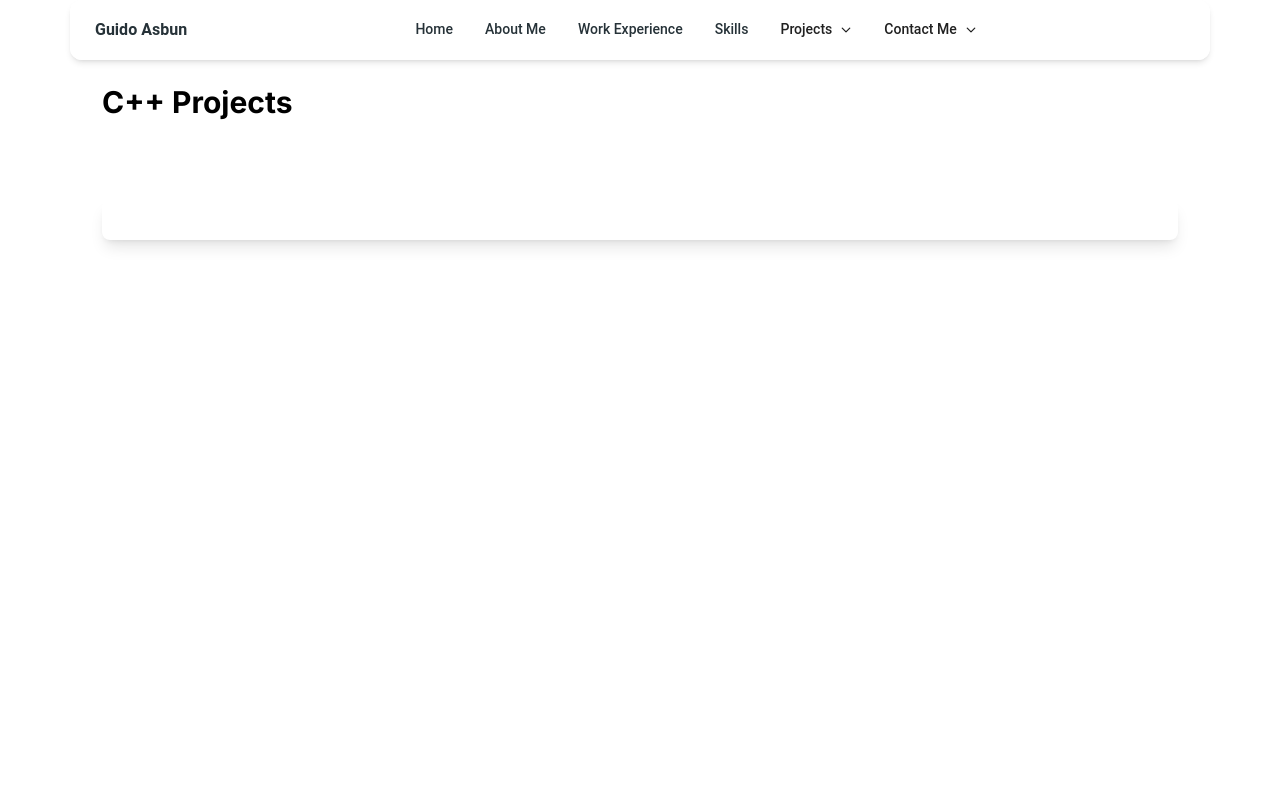
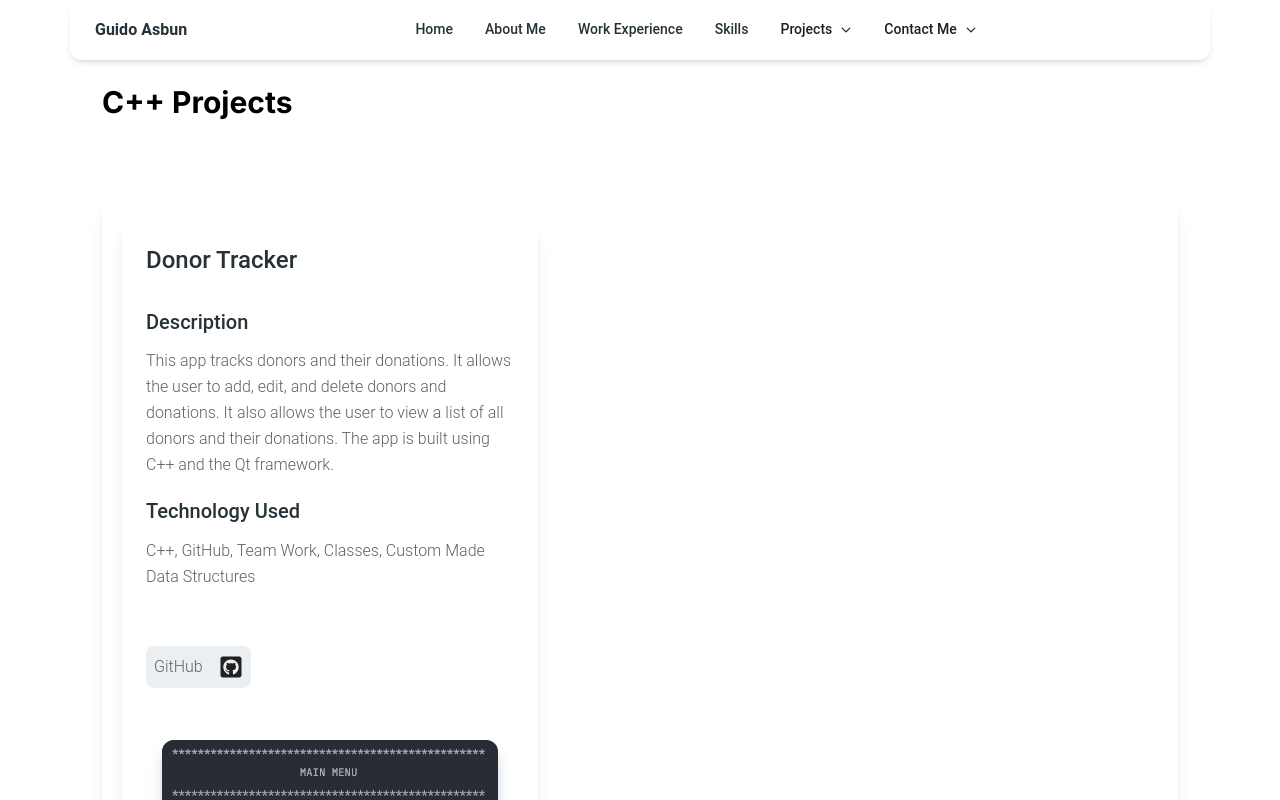
Before and after one commit to guidoasbun/portfolio-v2, a Next.js app: page /projects/cpp-projects in a window 1280 px wide. Shown: the top 800 px of the page. Built offline with nearby package versions, Linux system fonts and the light colour scheme.

Commit message:
CPP projects page

```diff
--- a/app/projects/cpp-projects/page.js
+++ b/app/projects/cpp-projects/page.js
@@ -1,10 +1,15 @@
+import ProjectCard from "@/components/project-card/project-card";
+import cppProjectList from "@/assets/project-lists/cppProjects.js";
+
 export default function CppProjects() {
   return (
     <main className="mx-auto max-w-screen-xl px-4 py-2">
       <h1 className="text-3xl font-bold p-4">C++ Projects</h1>
       <div className="container mx-auto px-4 py-8">
         <div className="bg-white p-5 rounded-lg shadow-lg max-w-auto mx-auto my-8">
-          <div className="grid grid-cols-1 md:grid-cols-2 gap-4"></div>
+          <div className="grid grid-cols-1 md:grid-cols-2 gap-4">
+            <ProjectCard projectItems={cppProjectList} />
+          </div>
         </div>
       </div>
     </main>
--- /dev/null
+++ b/assets/project-lists/cppProjects.js
@@ -0,0 +1,15 @@
+import donorTrackerImage from "@/assets/images/project-images/donorTracker.png";
+
+const CppProjects = [
+  {
+    title: "Donor Tracker",
+    image: donorTrackerImage,
+    description:
+      "This app tracks donors and their donations. It allows the user to add, edit, and delete donors and donations. It also allows the user to view a list of all donors and their donations. The app is built using C++ and the Qt framework.",
+    github: "https://github.com/guidoasbun/Cpp2-project1?tab=readme-ov-file",
+    live: "",
+    tech: "C++, GitHub, Team Work, Classes, Custom Made Data Structures",
+  },
+];
+
+export default CppProjects;
--- a/assets/skillsItems.js
+++ b/assets/skillsItems.js
@@ -8,7 +8,7 @@ const skillsItems = [
     title: "Java",
     description: " ",
     icon: FaJava,
-    link: "#",
+    link: "/projects/java-projects",
   },
   {
     title: "JavaScript",
```
Also changed, not shown: assets/images/project-images/donorTracker.png (added).
